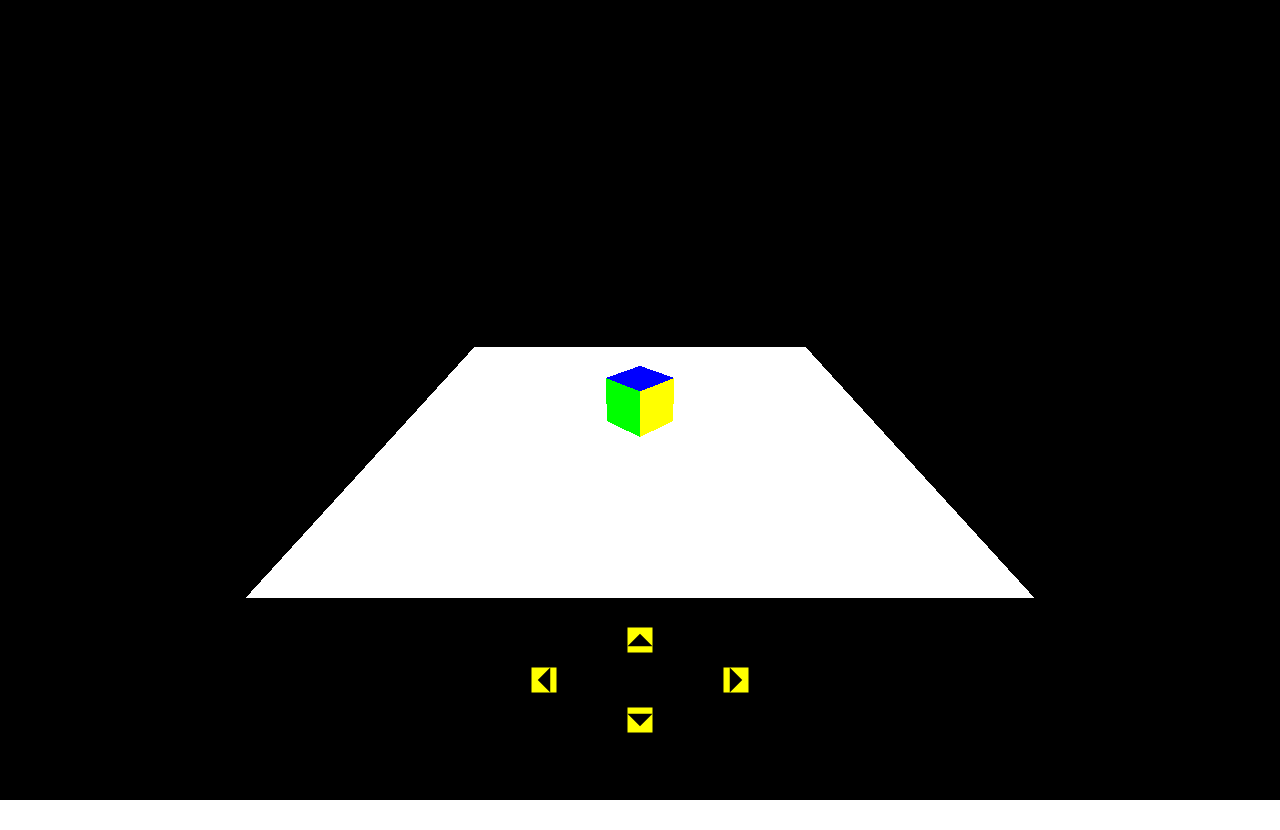
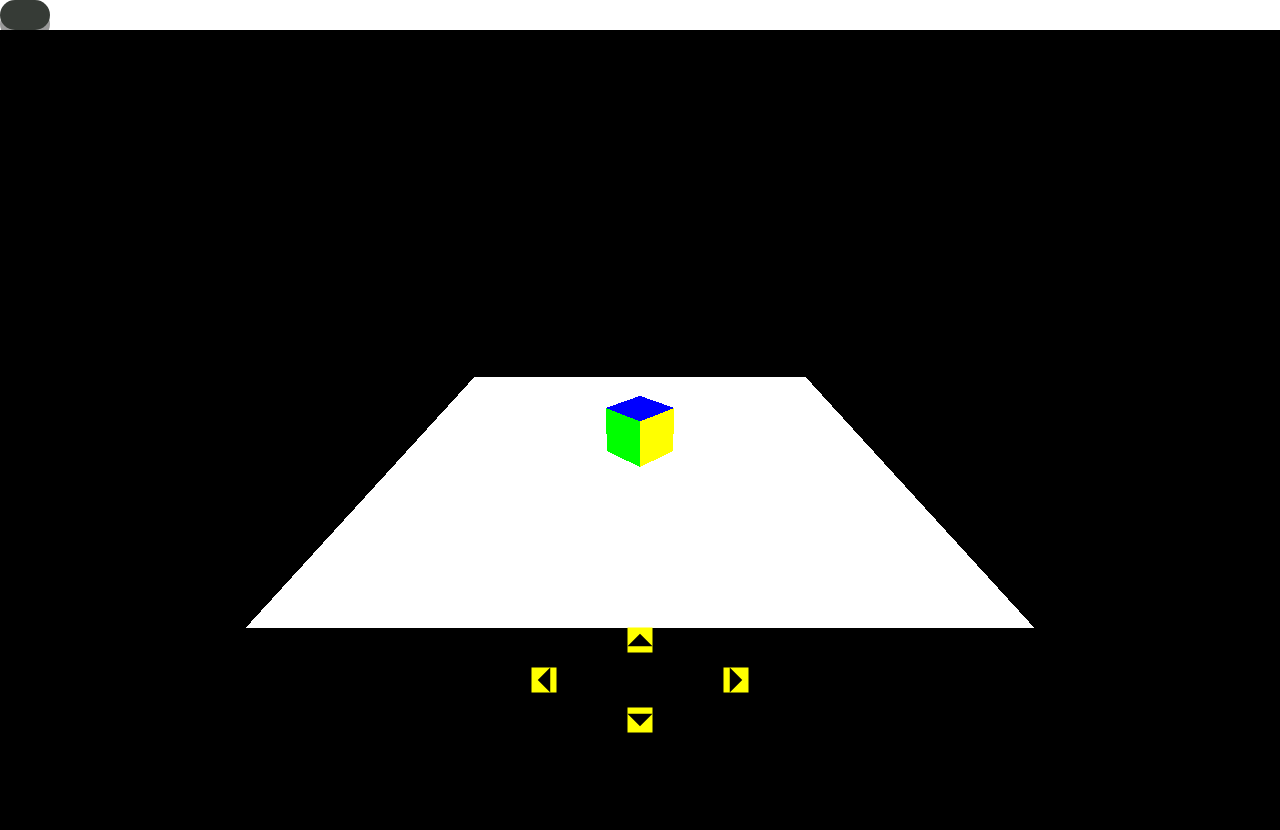
Before and after one commit to 1mw1player/makewithgpt, a website with bundled scripts: page index2.html in a window 1280 px wide. Before the commit the page ends 800 px from the top, so only its background shows below. Built offline with nearby package versions, Linux system fonts and the light colour scheme.

Commit message:
3d engine testing phase

```diff
--- a/index2.html
+++ b/index2.html
@@ -23,6 +23,8 @@
             <div id="arrow4"></div>
           </button>
 
+          <button id="home" class="button responsive-heading" onclick="window.location.href='index.html'"></button>
+
       </body>
 
     <script type="module" src="app7.js"></script>
--- a/style2.css
+++ b/style2.css
@@ -18,7 +18,20 @@ body {
   border: none;
   outline: none;
 }
-
+ #home{
+  display: block;
+  padding: 15px 25px;
+  font-size: 10px;
+  cursor: pointer;
+  text-align: center;
+  text-decoration: none;
+  outline: none;
+  color: #fff;
+  background-color: #363b36;
+  border: none;
+  border-radius: 15px;
+  box-shadow: 0 9px #999;
+ }
 
 #button2 {
   position: absolute;
```
